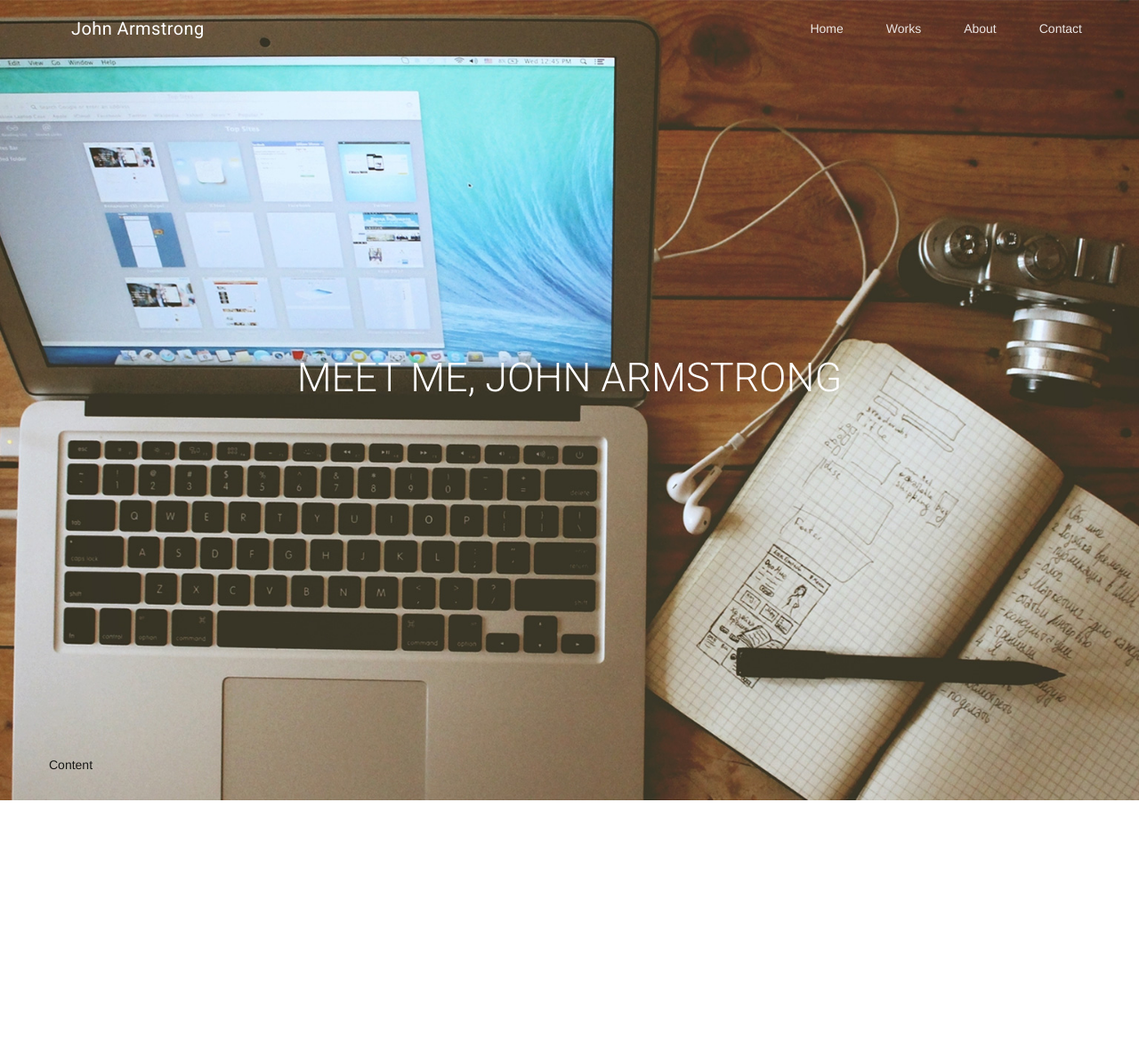
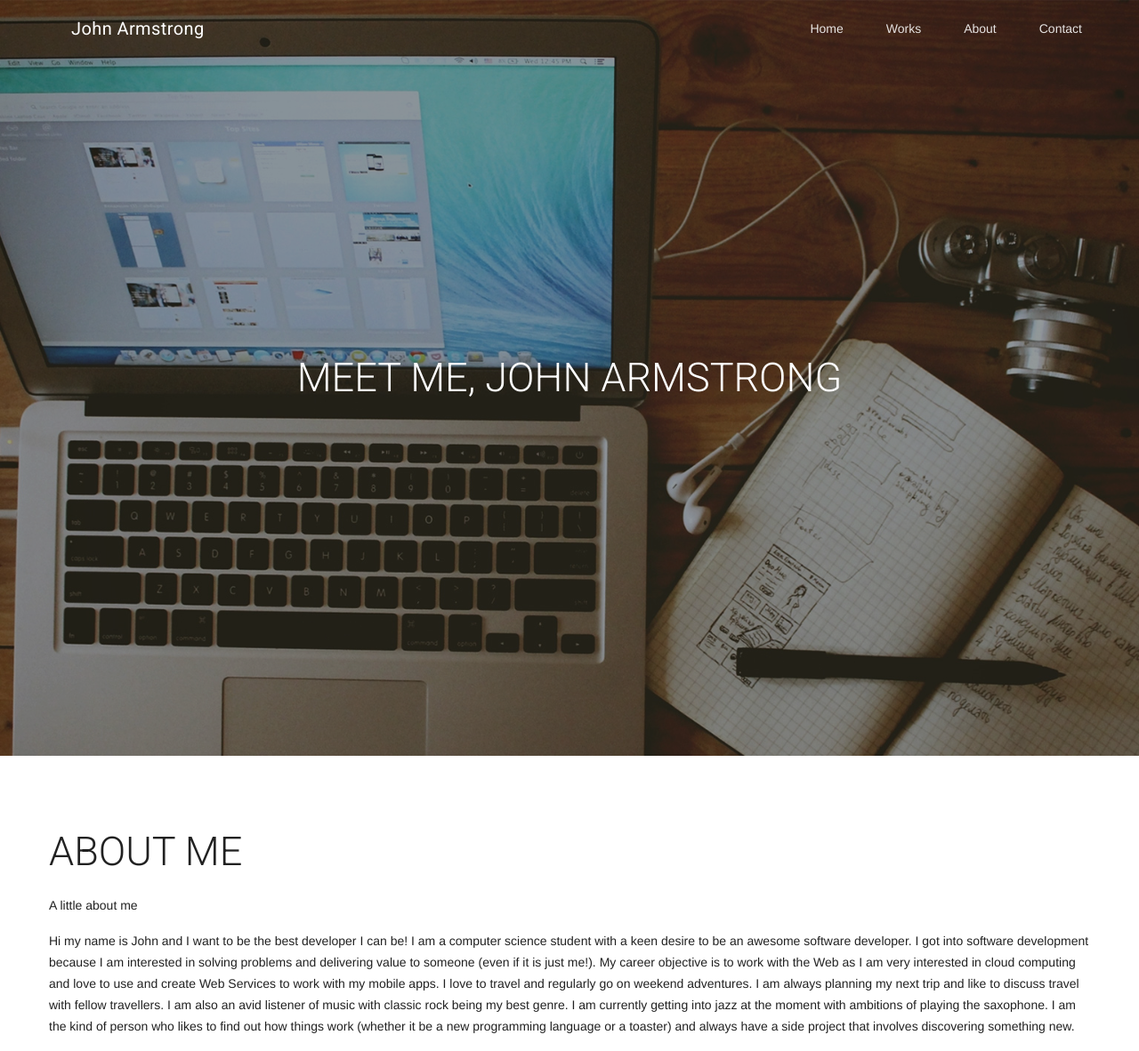
Before and after one commit to jman48/portfolio_site, a Jekyll site: the page built from index.html, in a window 1280 px wide. Shown: the whole page at 89% size. Built offline with Jekyll 4.4.1, drawn with Linux system fonts in a browser that asks for light colours; nearby versions of some CDN libraries; before the commit the page ends 900 px from its top, so only the background shows below that.

Commit message:
Added some content to the about section to help with working on the layout

```diff
--- a/_layouts/default.html
+++ b/_layouts/default.html
@@ -19,7 +19,7 @@
 <body>
 {% include header.html %}
 
-<div class="content">
+<div class="app-content">
     {{ content }}
 </div>
 
--- /dev/null
+++ b/_sass/sections.scss
@@ -0,0 +1,21 @@
+.section {
+  margin-right: auto;
+  margin-left: auto;
+  padding-left: 15px;
+  padding-right: 15px;
+  padding-top: 60px;
+}
+
+.section {
+  .title {
+    font-weight: 300;
+  }
+}
+
+.hero_section {
+  background-color: rgba(0, 0, 0, 0.4);
+}
+
+.summary-section {
+  background-color: white;
+}
--- a/css/main.scss
+++ b/css/main.scss
@@ -1,32 +1,33 @@
 ---
-# Only the main Sass file needs front matter (the dashes are enough)
+#Only the main Sass file needs front matter(the dashes are enough)
 ---
+
 @charset "utf-8";
 
 // Our variables
 $base-font-family: "Helvetica Neue", Helvetica, Arial, sans-serif;
-$base-font-size:   16px;
+$base-font-size: 16px;
 $base-font-weight: 400;
-$small-font-size:  $base-font-size * 0.875;
+$small-font-size: $base-font-size * 0.875;
 $base-line-height: 1.5;
 
-$spacing-unit:     30px;
+$spacing-unit: 30px;
 
-$text-color:       #111;
+$text-color: #111;
 $background-color: #fdfdfd;
-$brand-color:      #2a7ae2;
+$brand-color: #2a7ae2;
 
-$grey-color:       #828282;
+$grey-color: #828282;
 $grey-color-light: lighten($grey-color, 40%);
-$grey-color-dark:  darken($grey-color, 25%);
+$grey-color-dark: darken($grey-color, 25%);
 
 // Width of the content area
-$content-width:    800px;
+$content-width: 800px;
 
-$on-palm:          600px;
-$on-laptop:        800px;
+$on-palm: 600px;
+$on-laptop: 800px;
 
-$nav_color_1:     black;
+$nav_color_1: black;
 
 // Minima also includes a mixin for defining media queries.
 // Use media queries like this:
@@ -41,21 +42,10 @@ $nav_color_1:     black;
 //@import "minima";
 
 @import "hero";
+@import "sections";
 
 div {
   display: block;
-}
-
-.row {
-  margin-left: -15px;
-  margin-right: -15px;
-}
-
-.section {
-    margin-right: auto;
-    margin-left: auto;
-    padding-left: 15px;
-    padding-right: 15px;
 }
 
 .row:after,
--- a/index.html
+++ b/index.html
@@ -9,8 +9,20 @@ layout: default
     </div>
 </div>
 
-<div class="row">
+<div class="row summary-section">
     <div class="section">
-        <div>Content</div>
+        <h2 class="title">ABOUT ME</h2>
+        <p class="sub-header">A little about me</p>
+        <p class="content">
+            Hi my name is John and I want to be the best developer I can be! I am a computer science student with a keen
+            desire to be an awesome software developer. I got into software development because I am interested in
+            solving problems and delivering value to someone (even if it is just me!). My career objective is to work
+            with the Web as I am very interested in cloud computing and love to use and create Web Services to work with
+            my mobile apps. I love to travel and regularly go on weekend adventures. I am always planning my next trip
+            and like to discuss travel with fellow travellers. I am also an avid listener of music with classic rock
+            being my best genre. I am currently getting into jazz at the moment with ambitions of playing the saxophone.
+            I am the kind of person who likes to find out how things work (whether it be a new programming language or a
+            toaster) and always have a side project that involves discovering something new.
+        </p>
     </div>
 </div>
```
